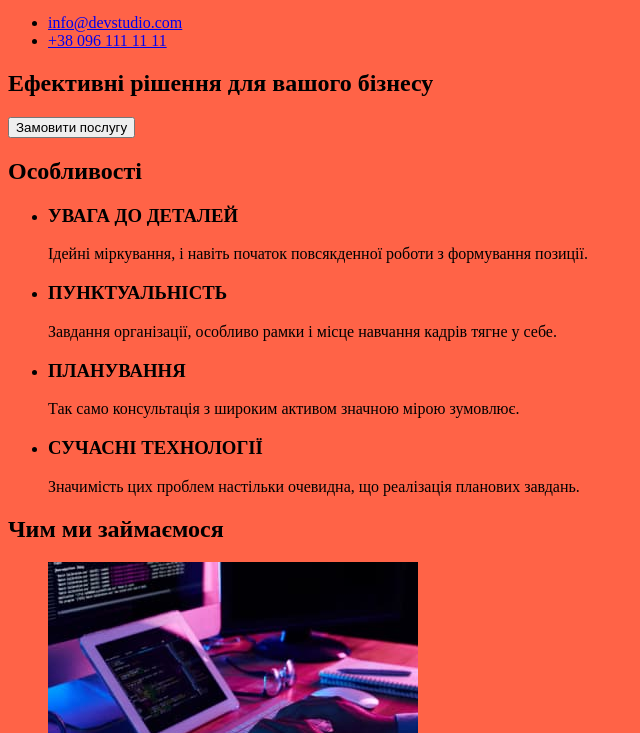
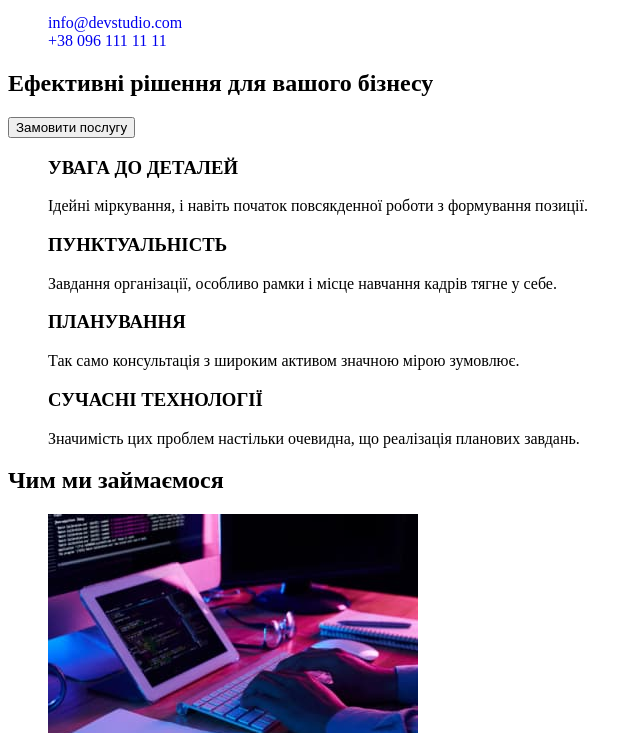
Before and after one commit to Bohdan99I/goit-markup-hw-02, a plain HTML site: page index.html in a window 1280 px wide. Shown: the part 98-831 px from the top of the page, without its empty margins (0-640 px from the left). Drawn offline with Linux system fonts and the light colour scheme.

Commit message:
Початок роботи в css

```diff
--- a/css/styles.css
+++ b/css/styles.css
@@ -1,3 +1,35 @@
+/* забираємо точки списків */
+.list {
+  list-style: none;
+}
+
+/* забираємо підкреслення силок */
+.link {
+  text-decoration: none;
+}
+
+:root {
+}
 body {
-    background-color: tomato;
 }
+/* прихований текст */
+.visually-hidden {
+  position: absolute;
+  white-space: nowrap;
+  width: 1px;
+  height: 1px;
+  overflow: hidden;
+  border: 0;
+  padding: 0;
+  clip: rect(0 0 0 0);
+  clip-path: inset(50%);
+  margin: -1px;
+}
+/* Стилізація шапки */
+/* Стилізація героя */
+/* Особливості */
+/* Чим ми займаємось */
+/* Наша команда */
+/* Підвал */
+
+/* ----------------Портфоліо--------------------- */
--- a/index.html
+++ b/index.html
@@ -51,7 +51,7 @@
       <!--Особливості-->
       <section class="features-section">
         <h2 class="visually-hidden">Особливості</h2>
-        <ul class="benefits-list">
+        <ul class="benefits list">
           <li>
             <h3 class="benefits-title">УВАГА ДО ДЕТАЛЕЙ</h3>
             <p class="benefits-subtitle">
```
